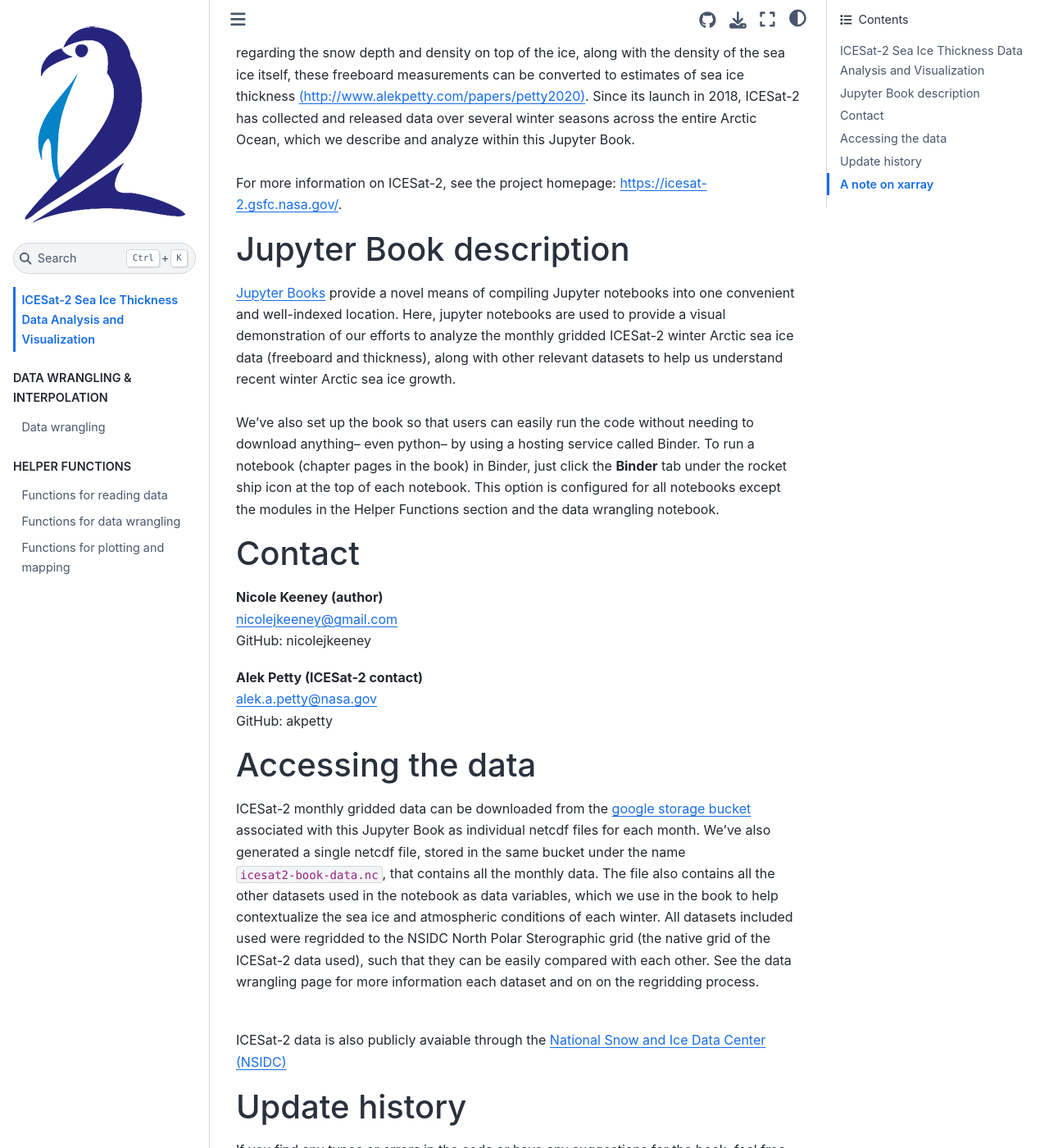
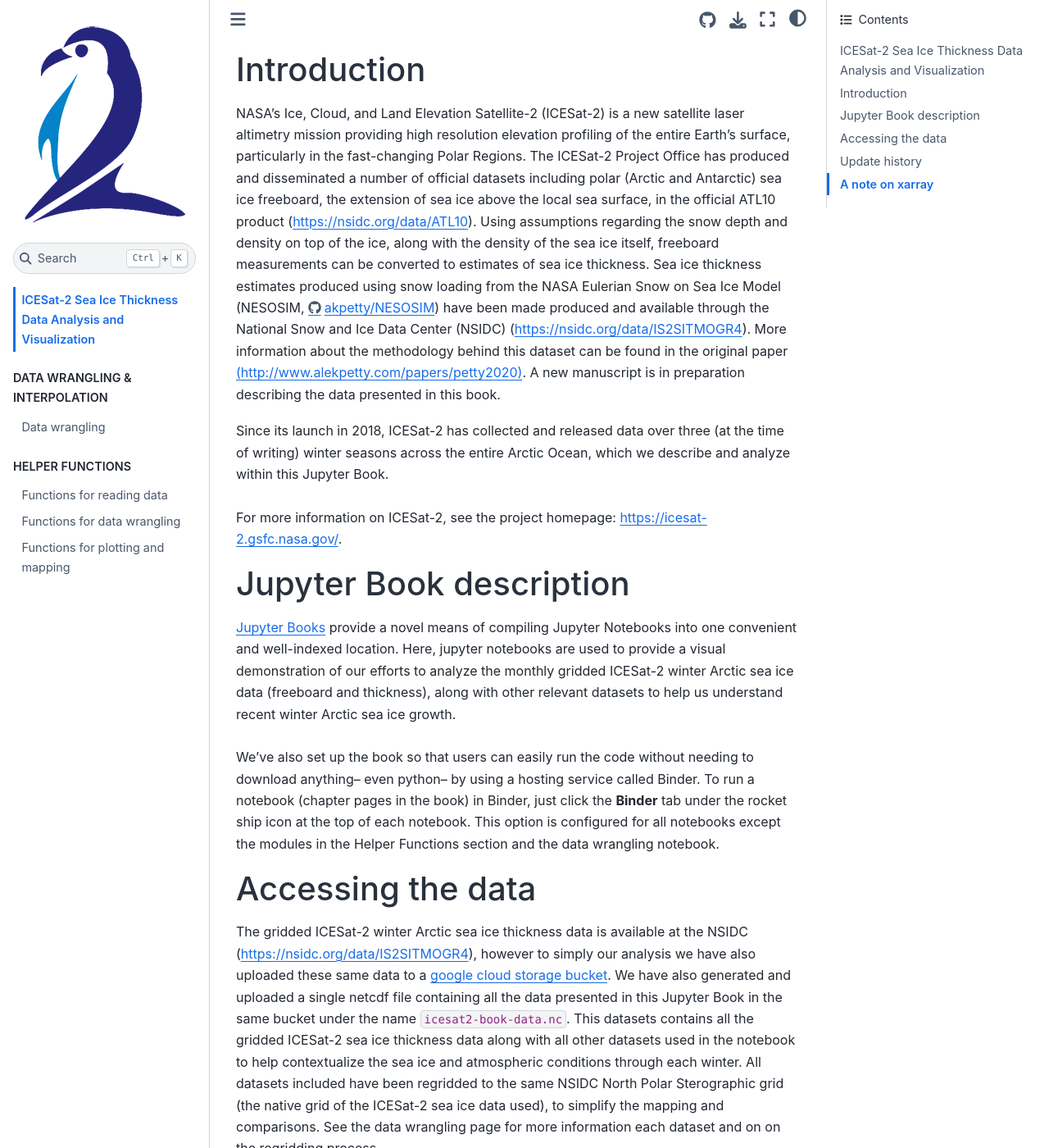
Before and after one commit to nicolejkeeney/icesat2-book, a Jupyter Book: the page built from home.md, in a window 1280 px wide and 1400 px high, scrolled down 235 px. Shown: the whole window at 82% size. Built offline with Jupyter Book 1.0.4 settings and Sphinx 7.4.7 and the Sphinx Book theme 1.1.4, drawn with Linux system fonts in a browser that asks for light colours; pages that are not in the unit, such as notebooks, are missing from menus; some of the changed text lies outside the part shown.

Commit message:
home edits

```diff
--- a/home.md
+++ b/home.md
@@ -1,31 +1,25 @@
 ICESat-2 Sea Ice Thickness Data Analysis and Visualization
 =============================================
+**Nicole Keeney (Primary author)**
+nicolejkeeney@gmail.com
+GitHub: nicolejkeeney
 
-NASA's Ice, Cloud, and Land Elevation Satellite-2 (ICESat-2) is a new satellite laser altimetry mission providing high resolution elevation profiling of the entire Earth's surface, particularly in the fast-changing Polar Regions. ICESat-2 provides measurements of sea ice freeboard, the extension of sea ice above the local sea surface. Using assumptions regarding the snow depth and density on top of the ice, along with the density of the sea ice itself, these freeboard measurements can be converted to estimates of sea ice thickness [(http://www.alekpetty.com/papers/petty2020)](http://www.alekpetty.com/papers/petty2020). Since its launch in 2018, ICESat-2 has collected and released data over several winter seasons across the entire Arctic Ocean, which we describe and analyze within this Jupyter Book. <br><br> For more information on ICESat-2, see the project homepage: [https://icesat-2.gsfc.nasa.gov/](https://icesat-2.gsfc.nasa.gov/).
+**Alek Petty (Supervisor, ICESat-2 sea ice data lead)**
+alek.a.petty@nasa.gov
+GitHub: akpetty
 
+# Introduction
+
+NASA's Ice, Cloud, and Land Elevation Satellite-2 (ICESat-2) is a new satellite laser altimetry mission providing high resolution elevation profiling of the entire Earth's surface, particularly in the fast-changing Polar Regions. The ICESat-2 Project Office has produced and disseminated a number of official datasets including polar (Arctic and Antarctic) sea ice freeboard, the extension of sea ice above the local sea surface, in the official ATL10 product (https://nsidc.org/data/ATL10). Using assumptions regarding the snow depth and density on top of the ice, along with the density of the sea ice itself, freeboard measurements can be converted to estimates of sea ice thickness. Sea ice thickness estimates produced using snow loading from the NASA Eulerian Snow on Sea Ice Model (NESOSIM, https://github.com/akpetty/NESOSIM) have been made produced and available through the National Snow and Ice Data Center (NSIDC) (https://nsidc.org/data/IS2SITMOGR4). More information about the methodology behind this dataset can be found in the original paper [(http://www.alekpetty.com/papers/petty2020)](http://www.alekpetty.com/papers/petty2020). A new manuscript is in preparation describing the data presented in this book.
+
+Since its launch in 2018, ICESat-2 has collected and released data over three (at the time of writing) winter seasons across the entire Arctic Ocean, which we describe and analyze within this Jupyter Book. <br><br> For more information on ICESat-2, see the project homepage: [https://icesat-2.gsfc.nasa.gov/](https://icesat-2.gsfc.nasa.gov/).
 
 # Jupyter Book description
-[Jupyter Books](https://jupyterbook.org/intro.html) provide a novel means of compiling Jupyter notebooks into one convenient and well-indexed location. Here, jupyter notebooks are used to provide a visual demonstration of our efforts to analyze the monthly gridded ICESat-2 winter Arctic sea ice data (freeboard and thickness), along with other relevant datasets to help us understand recent winter Arctic sea ice growth.<br><br>We've also set up the book so that users can easily run the code without needing to download anything-- even python-- by using a hosting service called Binder. To run a notebook (chapter pages in the book) in Binder, just click the **Binder** tab under the rocket ship icon at the top of each notebook. This option is configured for all notebooks except the modules in the Helper Functions section and the data wrangling notebook.
+[Jupyter Books](https://jupyterbook.org/intro.html) provide a novel means of compiling Jupyter Notebooks into one convenient and well-indexed location. Here, jupyter notebooks are used to provide a visual demonstration of our efforts to analyze the monthly gridded ICESat-2 winter Arctic sea ice data (freeboard and thickness), along with other relevant datasets to help us understand recent winter Arctic sea ice growth.<br><br>We've also set up the book so that users can easily run the code without needing to download anything-- even python-- by using a hosting service called Binder. To run a notebook (chapter pages in the book) in Binder, just click the **Binder** tab under the rocket ship icon at the top of each notebook. This option is configured for all notebooks except the modules in the Helper Functions section and the data wrangling notebook.
 
-
-# Contact
-
-**Nicole Keeney (author)**
-<br>nicolejkeeney@gmail.com
-<br>GitHub: nicolejkeeney
-
-**Alek Petty (ICESat-2 contact)**
-<br>alek.a.petty@nasa.gov
-<br>GitHub: akpetty
-
-<!-- #region -->
 # Accessing the data
 
-ICESat-2 monthly gridded data can be downloaded from the [google storage bucket](https://console.cloud.google.com/storage/browser/sea-ice-thickness-data) associated with this Jupyter Book as individual netcdf files for each month. We've also generated a single netcdf file, stored in the same bucket under the name `icesat2-book-data.nc`, that contains all the monthly data. The file also contains all the other datasets used in the notebook as data variables, which we use in the book to help contextualize the sea ice and atmospheric conditions of each winter. All datasets included used were regridded to the NSIDC North Polar Sterographic grid (the native grid of the ICESat-2 data used), such that they can be easily compared with each other. See the data wrangling page for more information each dataset and on on the regridding process.<br><br>
-
-
-ICESat-2 data is also publicly avaiable through the [National Snow and Ice Data Center (NSIDC)](https://nsidc.org/data/icesat-2)
-<!-- #endregion -->
+The gridded ICESat-2 winter Arctic sea ice thickness data is available at the NSIDC (https://nsidc.org/data/IS2SITMOGR4), however to simply our analysis we have also uploaded these same data to a [google cloud storage bucket](https://console.cloud.google.com/storage/browser/sea-ice-thickness-data). We have also generated and uploaded a single netcdf file containing all the data presented in this Jupyter Book in the same bucket under the name `icesat2-book-data.nc`. This datasets contains all the gridded ICESat-2 sea ice thickness data along with all other datasets used in the notebook to help contextualize the sea ice and atmospheric conditions through each winter. All datasets included have been regridded to the same NSIDC North Polar Sterographic grid (the native grid of the ICESat-2 sea ice data used), to simplify the mapping and comparisons. See the data wrangling page for more information each dataset and on on the regridding process.<br><br>
 
 # Update history
 If you find any typos or errors in the code or have any suggestions for the book, feel free to open an issue, which you can find by mousing over the GitHub icon at the top of each page. If you are familiar with GitHub, you can also fork the book's repository and suggest an edit that way.
```
